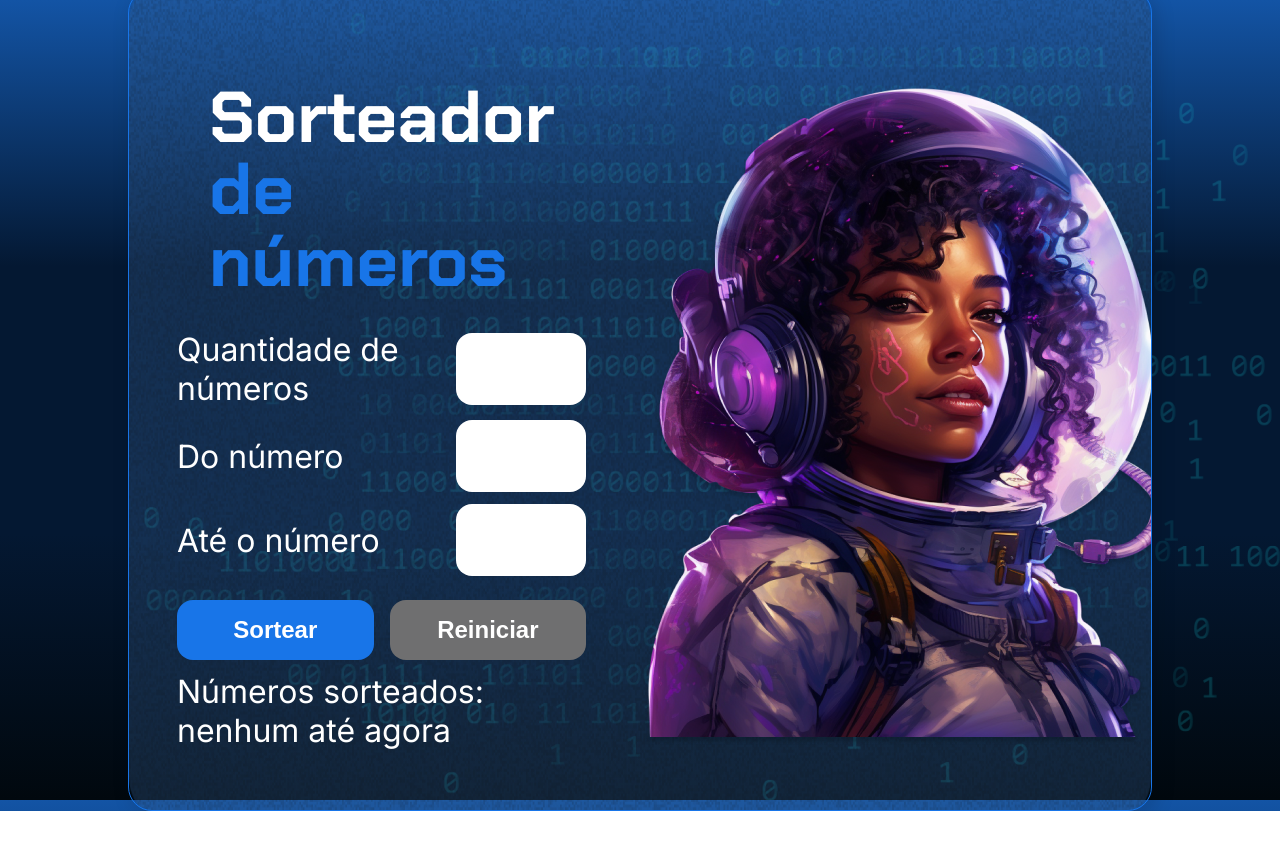
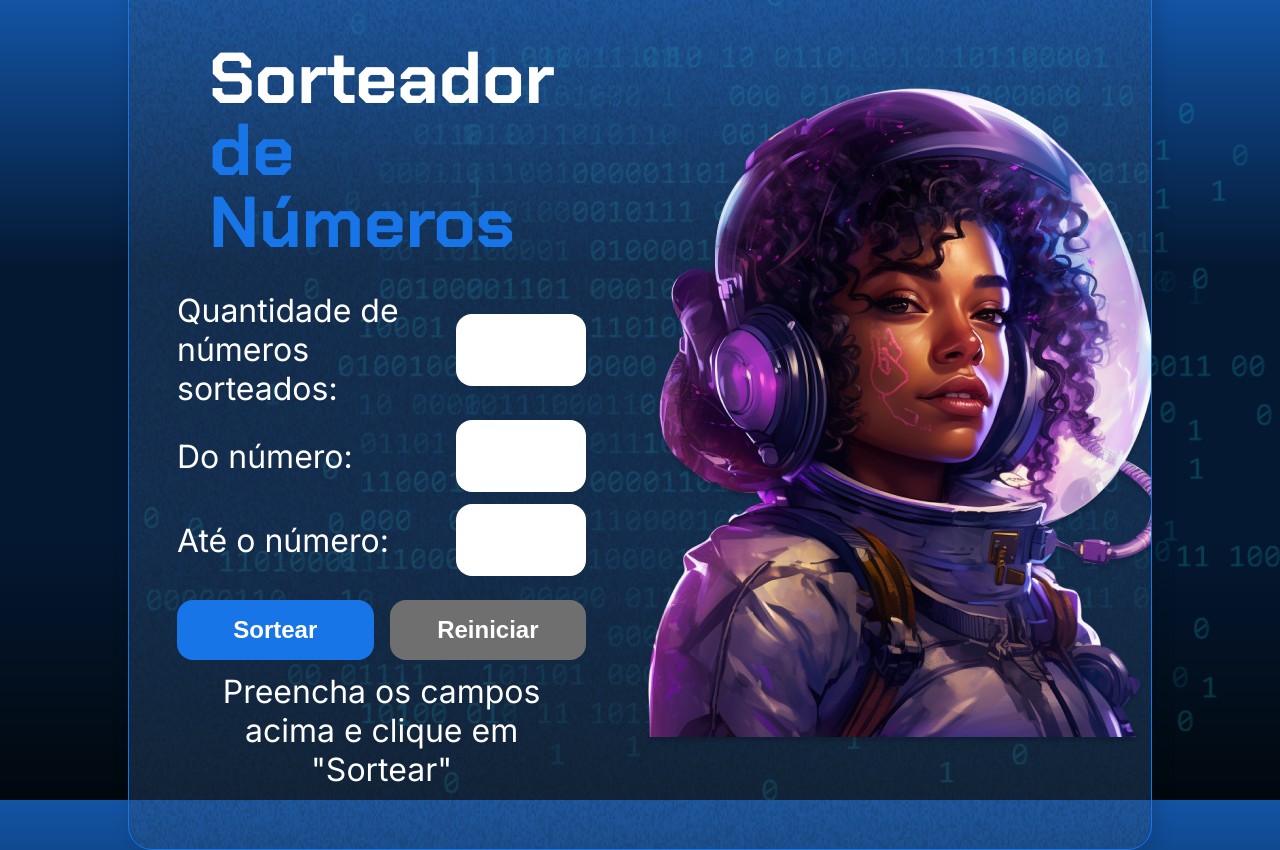
Before and after one commit to lemosprg/sorteador-de-numeros, a plain HTML site: page index.html in a window 1280 px wide. Before the commit the page ends 811 px from the top, so only its background shows below. Drawn offline with Linux system fonts and the light colour scheme.

Commit message:
Alterações de textos e estilo

```diff
--- a/index.html
+++ b/index.html
@@ -8,7 +8,7 @@
     <link rel="preconnect" href="https://fonts.gstatic.com" crossorigin>
     <link href="https://fonts.googleapis.com/css2?family=Chakra+Petch:wght@700&family=Inter:wght@400;700&display=swap" rel="stylesheet">
     <link rel="stylesheet" href="style.css">
-    <title>Sorteador de números</title>
+    <title>Sorteador de Números</title>
 </head>
 
 <body>
@@ -16,20 +16,20 @@
         <div class="container__conteudo">
             <div class="container__informacoes">
                 <div class="container__texto">
-                    <h1>Sorteador<span class="container__texto-azul"> de números</span></h1>
+                    <h1>Sorteador<span class="container__texto-azul"> de Números</span></h1>
 
                     <div class="container__campo">
-                        <label class="texto__paragrafo">Quantidade de números</label>
+                        <label class="texto__paragrafo">Quantidade de números sorteados:</label>
                         <input class="container__input" id="quantidade" type="number" min="1">
                     </div>
 
                     <div class="container__campo">
-                        <label class="texto__paragrafo">Do número</label>
+                        <label class="texto__paragrafo">Do número:</label>
                         <input class="container__input" id="de" type="number" min="1">
                     </div>
 
                     <div class="container__campo">
-                        <label class="texto__paragrafo">Até o número</label>
+                        <label class="texto__paragrafo">Até o número:</label>
                         <input class="container__input" id="ate" type="number" min="1">
                     </div>
                 </div>
@@ -40,7 +40,7 @@
                 </div>
 
                 <div class="container__texto" id="resultado">
-                    <label class="texto__paragrafo">Números sorteados:  nenhum até agora</label>
+                    <label class="texto__paragrafo__fim">Preencha os campos acima e clique em "Sortear"</label>
                 </div>
             </div>
 
--- a/style.css
+++ b/style.css
@@ -130,6 +130,16 @@ h1 {
     line-height: normal;
 }
 
+.texto__paragrafo__fim {
+    color: #FFF;
+    font-family: 'Inter';
+    font-size: 32px;
+    font-style: normal;
+    font-weight: 400;
+    line-height: normal;
+    text-align: center;
+}
+
 .container__imagem-pessoa {
     max-width: 100%;
     height: auto;
```
